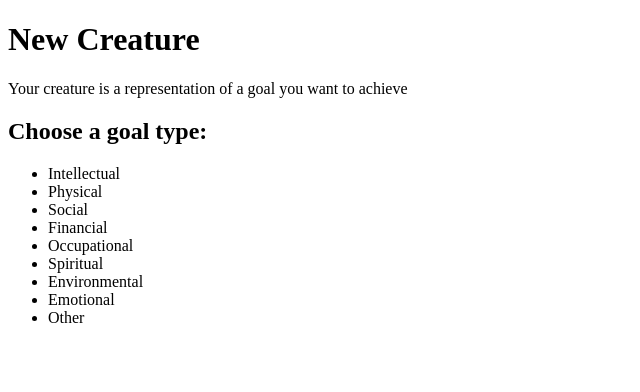
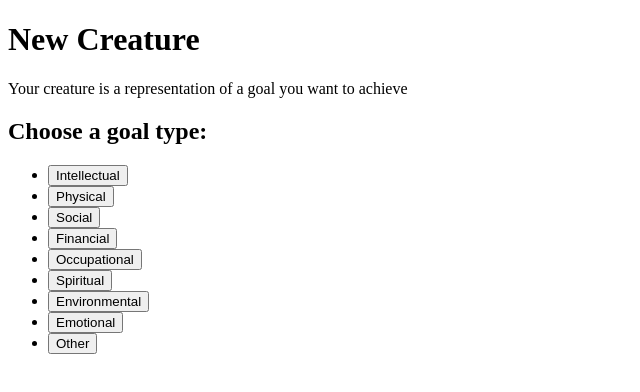
Before and after one commit to nbur4556/goal-pets, a SvelteKit app: page /create in a window 1280 px wide. Shown: the top 392 px of the page, without its empty margins (0-640 px from the left). Built offline with nearby package versions, Linux system fonts and the light colour scheme.

Commit message:
set type on click, and remove initial type options from form

```diff
--- a/src/routes/create/+page.svelte
+++ b/src/routes/create/+page.svelte
@@ -7,23 +7,27 @@
   import SelectPetType from "./SelectPetType.svelte";
 
   let step: number = 0;
-	let formValues: PetType = {
+  let type: string;
+	let formValues: Omit<PetType, "type"> = {
 		name: '',
 		description: '',
-		type: ''
 	};
 
   //TODO: on select type sets the pet value and navigates to step 1
+  const onSelectType = (selectType: string) => {
+    type = selectType;
+    step = 1;
+  }
 
 	const onSubmit = () => {
-    pet.update(() => formValues);
+    pet.update(() => ({...formValues, type}));
     goto('/pet-data');
 	};
 </script>
 
 <main>
   {#if step === 0}
-    <SelectPetType />
+    <SelectPetType {onSelectType} />
   {:else if step === 1}
     <form on:submit|preventDefault={onSubmit}>
       <label for="name">Name</label>
@@ -32,21 +36,6 @@
       <label for="description">Description</label>
       <input type="text" name="description" bind:value={formValues.description} />
 
-      <!-- //TODO: Remove goal type from form and use value from select pet type steps -->
-      <label for="type">Goal Type</label>
-      <select name="type" bind:value={formValues.type}>
-        <option value="" />
-        <option value="intellectual">Intellectual</option>
-        <option value="physical">Physical</option>
-        <option value="social">Social</option>
-        <option value="financial">Financial</option>
-        <option value="occupational">Occupational</option>
-        <option value="spiritual">Spiritual</option>
-        <option value="environmental">Environmental</option>
-        <option value="emotional">Emotional</option>
-        <option value="other">Other</option>
-      </select>
-
       <button type="submit">Submit</button>
     </form>
   {/if}
--- a/src/routes/create/SelectPetType.svelte
+++ b/src/routes/create/SelectPetType.svelte
@@ -1,4 +1,7 @@
-<!-- //TODO: handle on click selection from a prop function -->
+<script lang="ts">
+  export let onSelectType: (type: string) => void;
+</script>
+
 <h1>New Creature</h1>
 
 <p>Your creature is a representation of a goal you want to achieve</p>
@@ -6,14 +9,15 @@
 <h2>Choose a goal type:</h2>
 
 <ul>
-  <li>Intellectual</li>
-  <li>Physical</li>
-  <li>Social</li>
-  <li>Financial</li>
-  <li>Occupational</li>
-  <li>Spiritual</li>
-  <li>Environmental</li>
-  <li>Emotional</li>
+  <!-- //? Can we use data values here? -->
+  <li><button on:click={() => onSelectType("intellectual")}>Intellectual</button></li>
+  <li><button on:click={() => onSelectType("physical")}>Physical</button></li>
+  <li><button on:click={() => onSelectType("social")}>Social</button></li>
+  <li><button on:click={() => onSelectType("financial")}>Financial</button></li>
+  <li><button on:click={() => onSelectType("occupational")}>Occupational</button></li>
+  <li><button on:click={() => onSelectType("spiritual")}>Spiritual</button></li>
+  <li><button on:click={() => onSelectType("environmental")}>Environmental</button></li>
+  <li><button on:click={() => onSelectType("emotional")}>Emotional</button></li>
   <!-- //TODO: if other is seleted, provide form to name that goal type -->
-  <li>Other</li>
+  <li><button on:click={() => onSelectType("other")}>Other</button></li>
 </ul>
```
